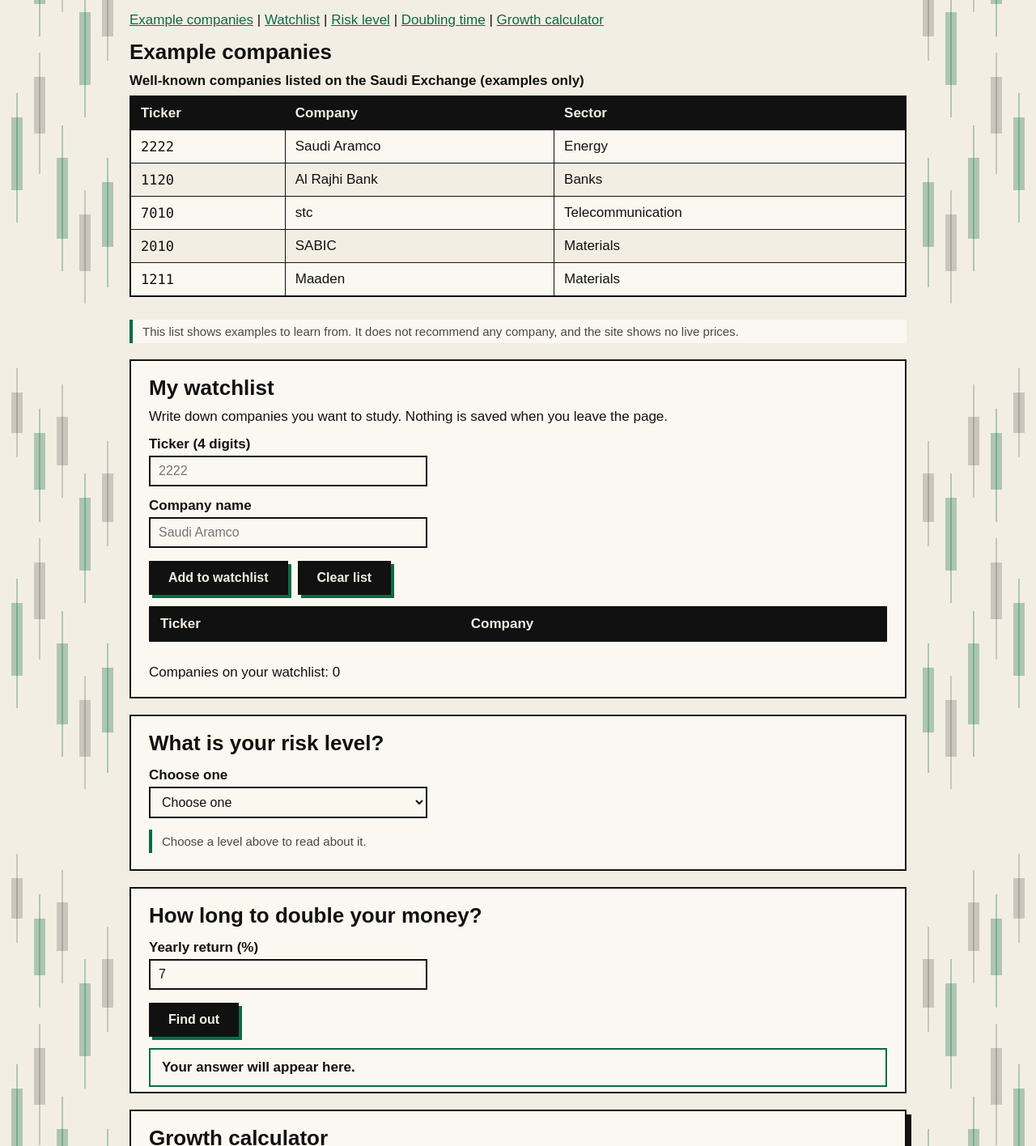
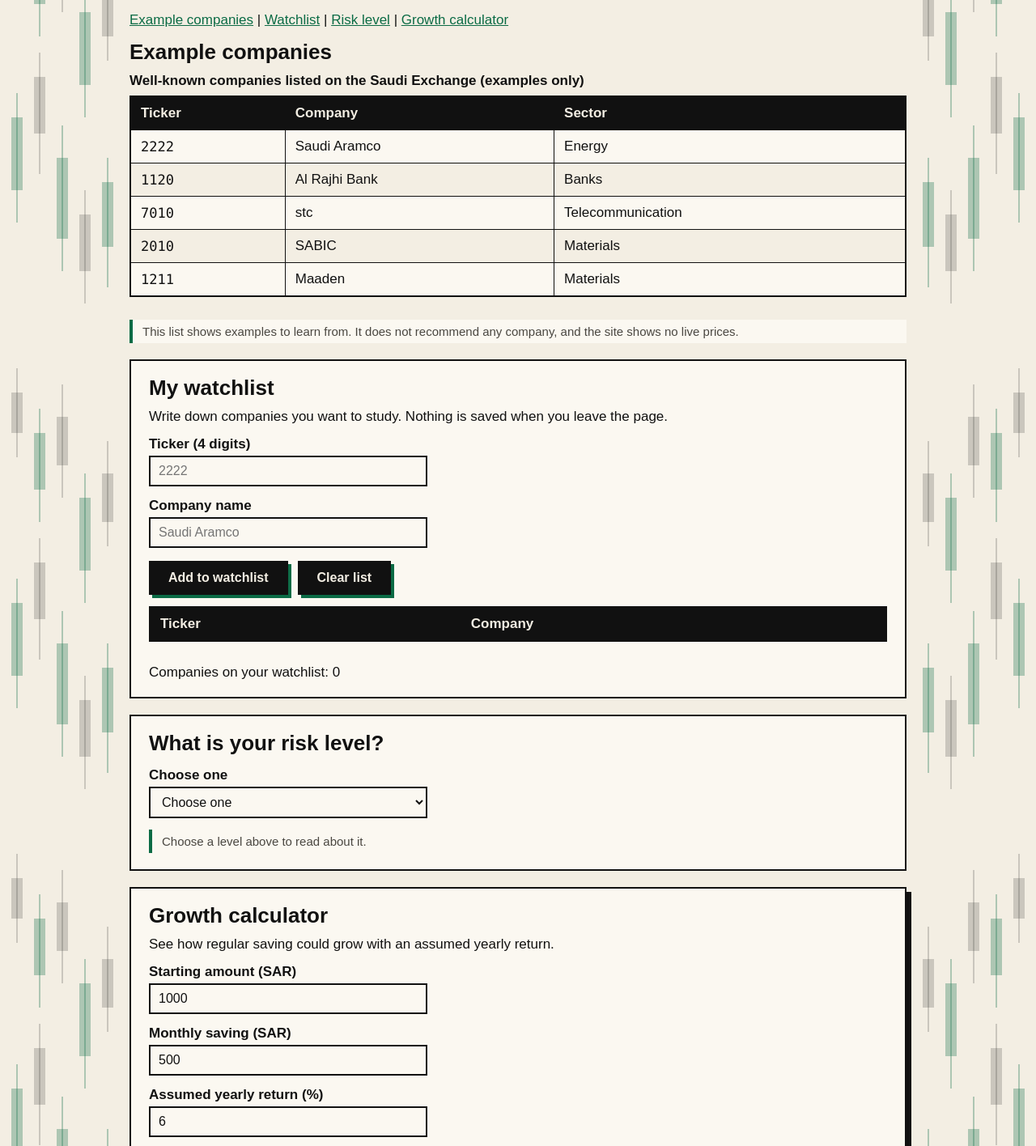
Before and after one commit to sirxuq/tadawul-academy, a plain HTML site: page market.html in a window 1280 px wide. Shown: the part 185-1601 px from the top of the page at 81% size. Drawn offline with Linux system fonts and the light colour scheme.

```diff
--- a/market.html
+++ b/market.html
@@ -78,34 +78,6 @@ function clearWatch() {
   watchCount = 0;
   document.getElementById("watchCount").innerHTML = watchCount;
 }
-
-// ----- How long does it take to double your money? -----
-
-// Returns the number of years it takes for money to double at a yearly rate (in %)
-function yearsToDouble(rate) {
-  var years = 0;
-  var money = 1;
-  while (money < 2) {
-    money = money * (1 + rate / 100);
-    years = years + 1;
-  }
-  return years;
-}
-
-// Reads the rate, checks it and shows the answer
-function showDoubling() {
-  var rateText = document.getElementById("doubleRate").value;
-  var rate = parseFloat(rateText);
-  var out = document.getElementById("doubleResult");
-
-  if (rateText == "" || rate < 0.1 || rate > 50) {
-    out.innerHTML = "Enter a yearly return between 0.1 and 50.";
-    out.style.borderColor = "#9B1C1C";
-  } else {
-    out.innerHTML = "At " + rate + "% a year, your money would double in about " + yearsToDouble(rate) + " years.";
-    out.style.borderColor = "#0B6B45";
-  }
-}
 </script>
 </head>
 <body id="top" onload="showYear()">
@@ -127,7 +99,7 @@ function showDoubling() {
 </header>
 <div class="page">
 <h1>Market data and calculator</h1>
-<p><a href="#companies">Example companies</a> | <a href="#watchlist">Watchlist</a> | <a href="#risk">Risk level</a> | <a href="#doubling">Doubling time</a> | <a href="#calculator">Growth calculator</a></p>
+<p><a href="#companies">Example companies</a> | <a href="#watchlist">Watchlist</a> | <a href="#risk">Risk level</a> | <a href="#calculator">Growth calculator</a></p>
 <section id="companies">
 <h2>Example companies</h2>
 <table summary="Well-known companies listed on the Saudi Exchange">
@@ -167,13 +139,6 @@ function showDoubling() {
 </select>
 <p id="riskText" class="note" style="margin-top: 14px;">Choose a level above to read about it.</p>
 </section>
-<section class="card" id="doubling">
-<h2>How long to double your money?</h2>
-<label for="doubleRate">Yearly return (%)</label>
-<input type="number" id="doubleRate" class="field" step="any" value="7">
-<p><input type="button" class="btn" value="Find out" onclick="showDoubling()"></p>
-<div id="doubleResult" class="result">Your answer will appear here.</div>
-</section>
 <section id="calculator" class="card shadow">
 <h2>Growth calculator</h2>
 <p>See how regular saving could grow with an assumed yearly return.</p>
```
